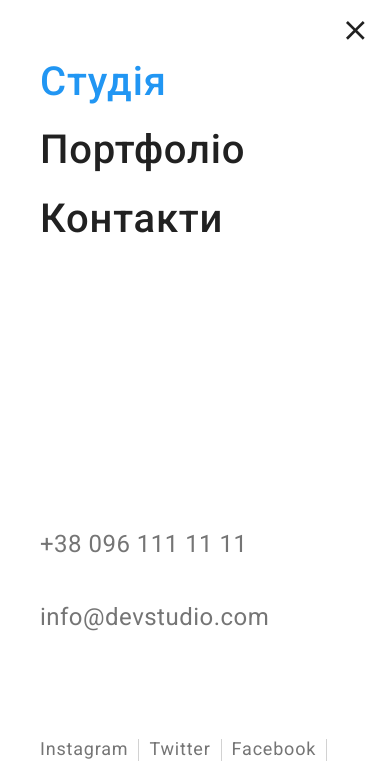
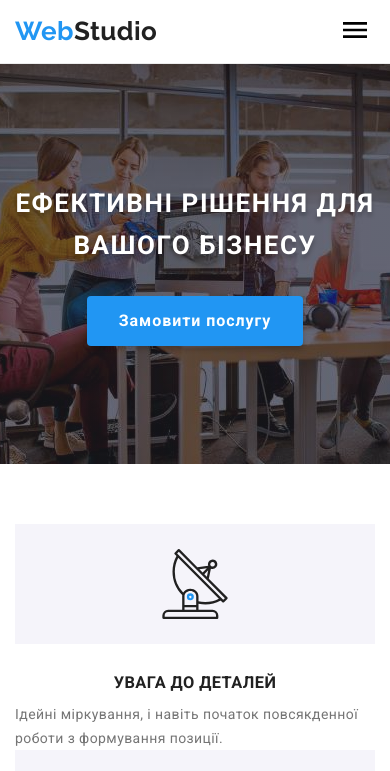
Before and after one commit to KSS1989/goit-markup-hw-08, a plain HTML site: page index.html in a window 390 px wide. Shown: the top 771 px of the page. Drawn offline with nearby package versions, Linux system fonts and the light colour scheme.

Commit message:
Finish v 2.0

```diff
--- a/index.html
+++ b/index.html
@@ -605,7 +605,7 @@
     </div>
   </div>
 
-  <div class="mobile js-menu-container is-open mobile-none" id="mobile">
+  <div class="mobile js-menu-container" id="mobile">
     <ul class="mobile__list ">
       <li class="mobile__item">
         <div class="current">
--- a/sass/components/_form-bottom.scss
+++ b/sass/components/_form-bottom.scss
@@ -46,12 +46,12 @@ input::placeholder.form-bottom__input {
   outline: none;
   border-radius: 4px;
   transition: border 250ms $time-animacion;
-  filter: drop-shadow(0px 4px 4px rgba(0, 0, 0, 0.15));
+  border: 1px solid rgba(255, 255, 255, 0.3);
   background-color: $fon-hero-color;
   color: rgba(255, 255, 255, 0.6);
   &:focus,
   &:hover {
-    border: 1px solid rgba(255, 255, 255, 0.3);
+    filter: drop-shadow(0px 4px 4px rgba(0, 0, 0, 0.15));
   }
   @media screen and (min-width: 1200px) {
     width: 358px;
--- a/sass/components/_mobile-menu.scss
+++ b/sass/components/_mobile-menu.scss
@@ -9,7 +9,7 @@
   padding-left: 40px;
   display: flex;
   flex-direction: column;
-  z-index: 5;
+  z-index: 1;
   background-color: #fff;
   overflow-y: scroll;
   font-size: 40px;
--- a/sass/components/_modal.scss
+++ b/sass/components/_modal.scss
@@ -28,6 +28,10 @@
   box-shadow: 0px 1px 3px rgba(0, 0, 0, 0.12), 0px 1px 1px rgba(0, 0, 0, 0.14),
     0px 2px 1px rgba(0, 0, 0, 0.2);
   border-radius: 4px;
+
+  @media screen and (min-width: 1200px) {
+    max-width: 528px;
+  }
 }
 
 .button-close {
@@ -179,7 +183,7 @@
   &__text {
     margin-left: 9px;
     color: $text-color;
-    @media screen and (max-width: 767px) {
+    @media screen and (max-width: 1199px) {
       font-size: 12px;
     }
   }
```
Also changed, not shown: portfolio.html (+1 -1 lines), css/main.css, css/main.min.css, 2 other files.
